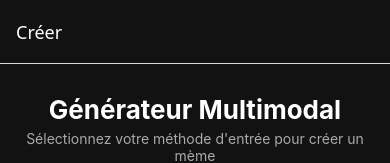
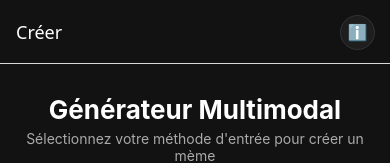
Before and after one commit to nitcheudeudjeu-bit/meme-app-frontend, a React Native app: screen / in a window 390 px wide. Shown: the top 163 px of the page. Built offline with nearby package versions, Linux system fonts and the light colour scheme.

Commit message:
ajout du bouton d'aide dans l'entête

```diff
--- a/src/AppNavigator.tsx
+++ b/src/AppNavigator.tsx
@@ -1,7 +1,7 @@
 import React from 'react';
 import { createBottomTabNavigator } from '@react-navigation/bottom-tabs';
 import { NavigationContainer } from '@react-navigation/native';
-import { Text } from 'react-native';
+import { Text, TouchableOpacity, Alert, StyleSheet } from 'react-native';
 
 import HomeScreen from './screens/HomeScreen';
 import ResultScreen from './screens/ResultScreen';
@@ -10,12 +10,24 @@ import HistoryScreen from './screens/HistoryScreen';
 const Tab = createBottomTabNavigator();
 
 export default function AppNavigator(): React.JSX.Element {
+
+  // ℹ️ Fonction qui affiche le guide d'utilisation de l'application
+  const showHelpDialog = () => {
+    Alert.alert(
+      "💡 Guide d'utilisation",
+      "Bienvenue sur le Générateur Multimodal ! Voici comment créer votre mème :\n\n" +
+      "1️⃣ Context Reader : Collez un extrait de texte ou une discussion (ex: depuis WhatsApp).\n\n" +
+      "2️⃣ Voice-to-Meme : Cliquez sur le bouton micro pour enregistrer une note vocale.\n\n" +
+      "3️⃣ Status Remixer : Importez une image depuis votre galerie.\n\n" +
+      "⚡ Cliquez enfin sur le gros bouton vert pour laisser l'IA générer votre mème ! Vous pourrez ensuite modifier ses textes dans l'Éditeur.",
+      [{ text: "J'ai compris", style: "default" }]
+    );
+  };
+
   return (
     <NavigationContainer>
       <Tab.Navigator
         screenOptions={({ route }) => ({
-          // Correction ici : on extrait "route" depuis screenOptions
-          // et on utilise une fonction simple pour l'icône
           tabBarIcon: () => {
             if (route.name === 'Créer') return <Text style={{ fontSize: 20 }}>⚡</Text>;
             if (route.name === 'Éditeur') return <Text style={{ fontSize: 20 }}>🎨</Text>;
@@ -29,10 +41,39 @@ export default function AppNavigator(): React.JSX.Element {
           tabBarStyle: { backgroundColor: '#121212', borderTopColor: '#222', height: 60, paddingBottom: 5 },
         })}
       >
-        <Tab.Screen name="Créer" component={HomeScreen} />
+        <Tab.Screen
+          name="Créer"
+          component={HomeScreen}
+          options={{
+            // Rajoute le bouton d'aide en haut à droite de l'écran d'accueil
+            headerRight: () => (
+              <TouchableOpacity style={styles.helpButton} onPress={showHelpDialog}>
+                <Text style={styles.helpIcon}>ℹ️</Text>
+              </TouchableOpacity>
+            ),
+          }}
+        />
         <Tab.Screen name="Éditeur" component={ResultScreen} />
         <Tab.Screen name="Historique" component={HistoryScreen} />
       </Tab.Navigator>
     </NavigationContainer>
   );
 }
+
+const styles = StyleSheet.create({
+  helpButton: {
+    marginRight: 15,
+    padding: 5,
+    borderRadius: 20,
+    backgroundColor: '#1E1E1E',
+    borderWidth: 1,
+    borderColor: '#333',
+    width: 35,
+    height: 35,
+    alignItems: 'center',
+    justifyContent: 'center',
+  },
+  helpIcon: {
+    fontSize: 16,
+  },
+});
```
